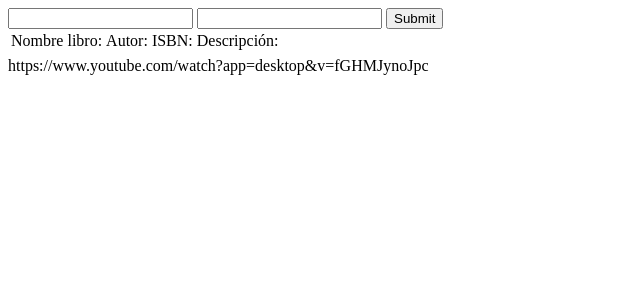
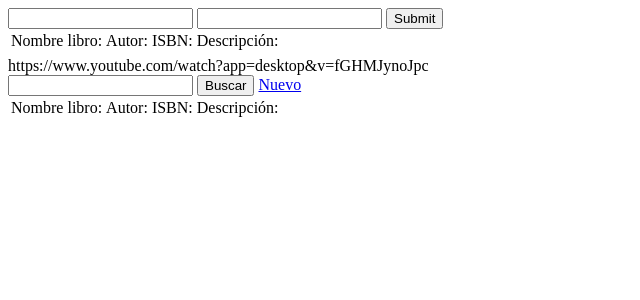
Before and after one commit to SaletD/FSI-07-LAB03, a PHP site: page /formulario.php in a window 1280 px wide. Shown: the top 300 px of the page, without its empty margins (0-640 px from the left). Run offline with PHP 8.4, Linux system fonts and the light colour scheme; data that the repository does not hold is empty.

Commit message:
Update formulario.php

```diff
--- a/formulario.php
+++ b/formulario.php
@@ -41,3 +41,45 @@
         </div>
     </body>
 </html> https://www.youtube.com/watch?app=desktop&v=fGHMJynoJpc
+<!DOCTYPE html>
+<html lang="en">
+<html>
+    <head>
+        <meta charset="UTF-8">
+        <meta http-equiv="X-UA-Compatible" content="IE-edge">
+        <meta name="viewport"content="width=device-width, initial-scale1.0">
+        <title>Modificar y Eliminar </title>
+    </head>
+    <body>
+        <div>
+            <form action="buscar.php" method ="post">
+                <input type ="text" name="buscar" id="">
+                <input type ="submit" value="Buscar">
+                <a href="nuevo.php">Nuevo</a>
+            </form>
+        </div>
+        <div>
+            <table>
+                <tr>
+                    <td>Nombre libro:</td>
+                    <td>Autor:</td>
+                    <td>ISBN:</td>
+                    <td>Descripción:</td>
+                </tr>
+                <?php
+                $cnx=mysqli_connect("localhost","root","root123456","dbformulario");
+                $sql="SELECT nom, au, isbn, descri FROM tablalibro by id desc";
+                $rta=mysqli_query($cnx,$sql);
+                while ($mostrar=mysqli_fetch_row($rta)){
+                ?>
+                <tr>
+                    <td><?php echo $mostrar['0']?></td>
+                    <td><?php echo $mostrar['1']?></td>
+                    <td><?php echo $mostrar['2']?></td>
+                </tr>
+                <?php
+                }
+                ?>
+            </table>
+        </div>
+    </body>
```
